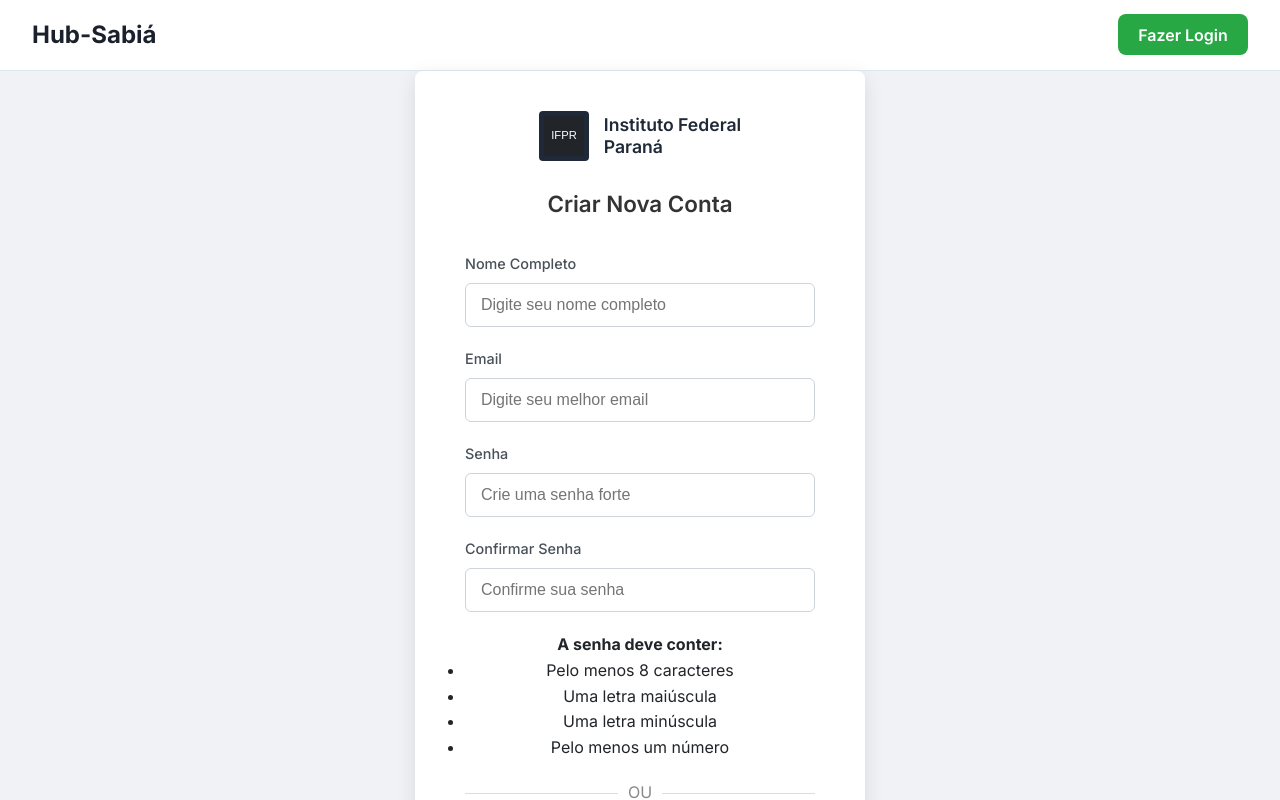
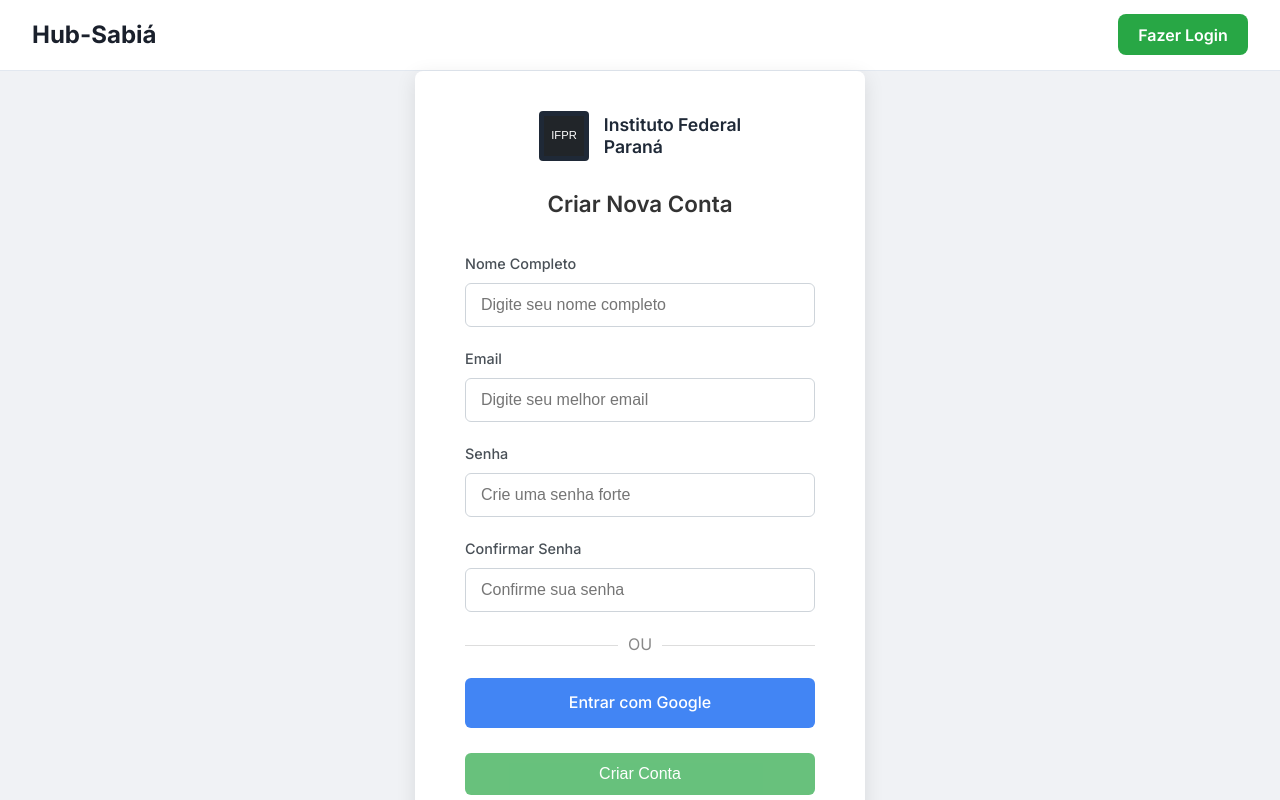
Before and after one commit to HubSabia/HubSabia_Front_e_Back, a Vue app in the folder frontend/: page /#/registrar in a window 1280 px wide. Shown: the top 800 px of the page. Built offline with nearby package versions, Linux system fonts and the light colour scheme.

Commit message:
Rotas publicas e privadas 100% definidas

```diff
--- a/frontend/src/router/index.js
+++ b/frontend/src/router/index.js
@@ -1,6 +1,13 @@
 import { createRouter, createWebHashHistory } from 'vue-router';
 
 const routes = [
+  // === ROTAS PÚBLICAS ===
+  {
+    path: '/',
+    name: 'Vitrine',
+    component: () => import('@/views/VitrineView.vue'),
+    meta: { title: 'Vitrine de Campanhas', public: true }
+  },
   {
     path: '/login',
     name: 'Login',
@@ -17,7 +24,7 @@ const routes = [
     path: '/login-success',
     name: 'LoginSuccess',
     component: () => import('@/views/LoginSuccessView.vue'),
-    meta: { public: true }
+    meta: { title: 'Login Success', public: true }
   },
   {
     path: '/chat-publico/:id',
@@ -26,6 +33,7 @@ const routes = [
     meta: { title: 'Assistente Virtual', public: true }
   },
 
+  // === ROTAS PROTEGIDAS ===
   {
     path: '/dashboard',
     name: 'Dashboard',
@@ -75,13 +83,7 @@ const routes = [
     meta: { title: 'Conversa com o ChatBot', requiresAuth: true }
   },
 
-  {
-    path: '/',
-    name: 'Vitrine',
-    component: () => import('@/views/VitrineView.vue'),
-    meta: { title: 'Vitrine de Campanhas', public: true }
-  },
-
+  // === ROTA CATCH-ALL ===
   {
     path: '/:pathMatch(.*)*',
     redirect: '/'
@@ -93,23 +95,35 @@ const router = createRouter({
   routes,
 });
 
-//
+// Guard de navegação
 router.beforeEach((to, from, next) => {
   const token = localStorage.getItem('authToken');
-  const requiresAuth = to.meta.requiresAuth;
-  const isPublic = to.meta.public;
 
-  // Se a rota requer autenticação e não há token
-  if (requiresAuth && !token) {
-    return next({ name: 'Login' });
+  // Log para debug (remova em produção)
+  console.log(`[Router] Navegando para: ${to.path}, public: ${to.meta.public}, requiresAuth: ${to.meta.requiresAuth}, hasToken: ${!!token}`);
+
+  // 1. Se a rota é pública, SEMPRE permite acesso
+  if (to.meta.public) {
+    // Exceção: se está logado e tenta acessar login/registro, vai para dashboard
+    if (token && (to.name === 'Login' || to.name === 'Register')) {
+      console.log('[Router] Usuário logado tentando acessar login/registro, redirecionando para dashboard');
+      return next({ name: 'Dashboard' });
+    }
+    // Permite acesso à rota pública
+    return next();
   }
 
-  // Se o usuário está logado e tenta acessar Login/Registro
-  if (token && (to.name === 'Login' || to.name === 'Register')) {
-    return next({ name: 'Dashboard' });
+  // 2. Se a rota requer autenticação
+  if (to.meta.requiresAuth) {
+    if (!token) {
+      console.log('[Router] Rota protegida sem token, redirecionando para login');
+      return next({ name: 'Login' });
+    }
+    // Tem token, permite acesso
+    return next();
   }
 
-  // Permite navegação
+  // 3. Rota sem meta definida - permite por padrão
   next();
 });
 
--- a/frontend/src/views/RegisterView.vue
+++ b/frontend/src/views/RegisterView.vue
@@ -29,17 +29,6 @@
           <label for="confirmPassword">Confirmar Senha</label>
           <input type="password" id="confirmPassword" v-model="form.confirmarSenha" required placeholder="Confirme sua senha">
           <p v-if="confirmarSenhaError" class="error-text">{{ confirmarSenhaError }}</p>
-        </div>
-
-        <!-- Guia de requisitos de senha em tempo real -->
-        <div class="password-requirements">
-          <h4>A senha deve conter:</h4>
-          <ul>
-            <li :class="{ 'valid': passwordRequirements.minLength.value }">Pelo menos 8 caracteres</li>
-            <li :class="{ 'valid': passwordRequirements.hasUppercase.value }">Uma letra maiúscula</li>
-            <li :class="{ 'valid': passwordRequirements.hasLowercase.value }">Uma letra minúscula</li>
-            <li :class="{ 'valid': passwordRequirements.hasNumber.value }">Pelo menos um número</li>
-          </ul>
         </div>
 
         <div class="divider">
```
